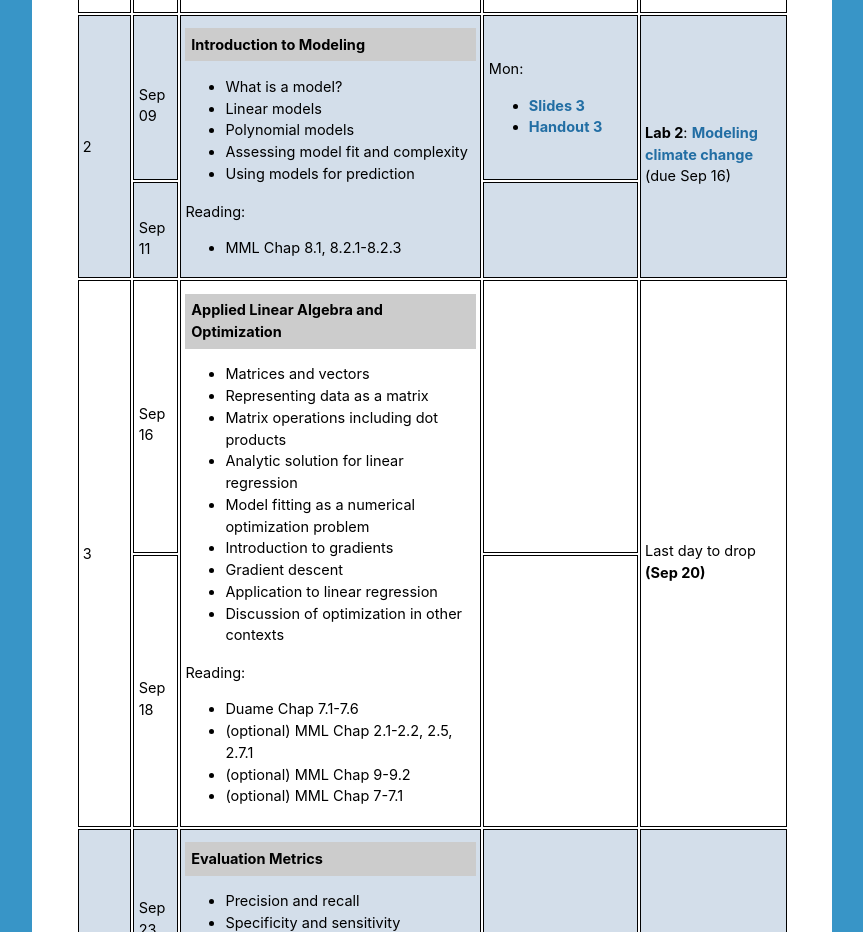
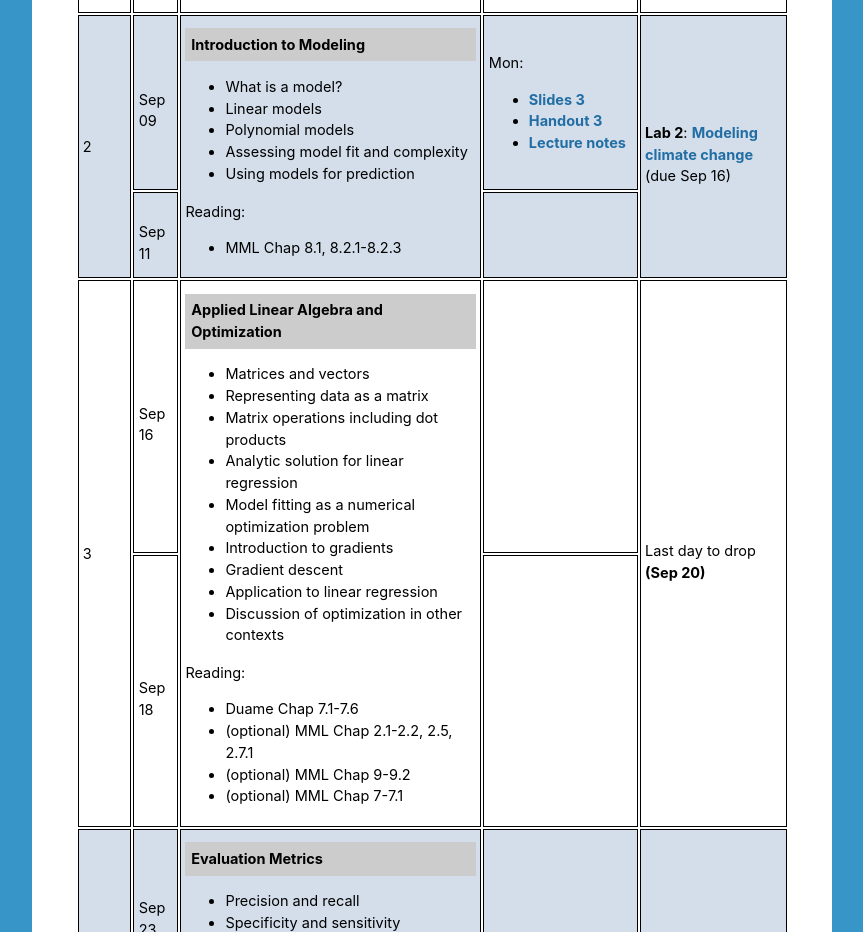
Before and after one commit to thao-nguyen-ai/thao-nguyen-ai.github.io, a plain HTML site: page courses/f24/cs260/index.html in a window 1280 px wide. Shown: the part 1500-2432 px from the top of the page, without its empty margins (208-1071 px from the left). Drawn offline with Linux system fonts and the light colour scheme.

Commit message:
lecture notes

```diff
--- a/courses/f24/cs260/index.html
+++ b/courses/f24/cs260/index.html
@@ -159,6 +159,7 @@
 <ul>
 <li><a href="lecs/lec03/lec03.pdf">Slides 3</a></li>
 <li><a href="lecs/lec03/handout03.pdf">Handout 3</a></li>
+<li><a href="Lecture_Notes_Owen_Bluman">Lecture notes</a></li>
 </ul>
 </TD> <TD ROWSPAN="2">
 <p><strong>Lab 2</strong>: <a href="labs/lab02.html">Modeling climate change</a> (due Sep 16)</p>
```
Also changed, not shown: 2 other files.
